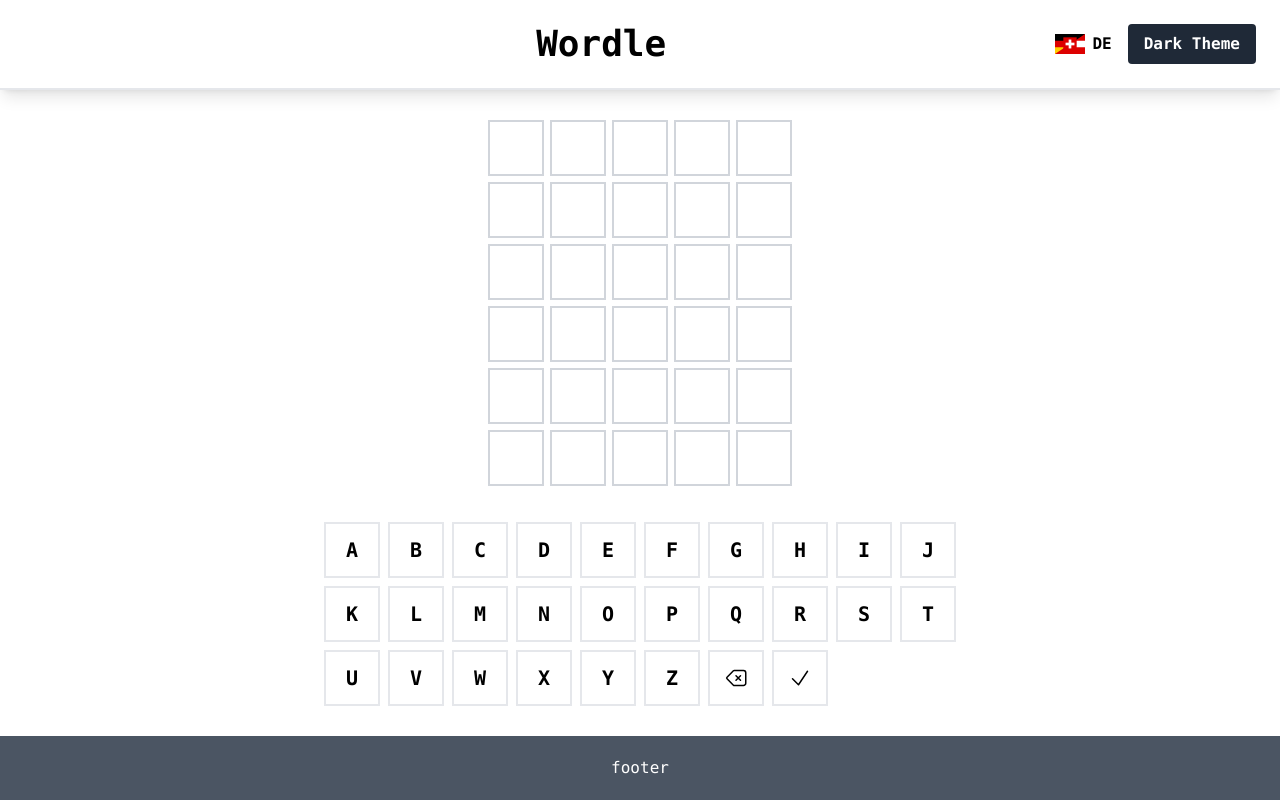
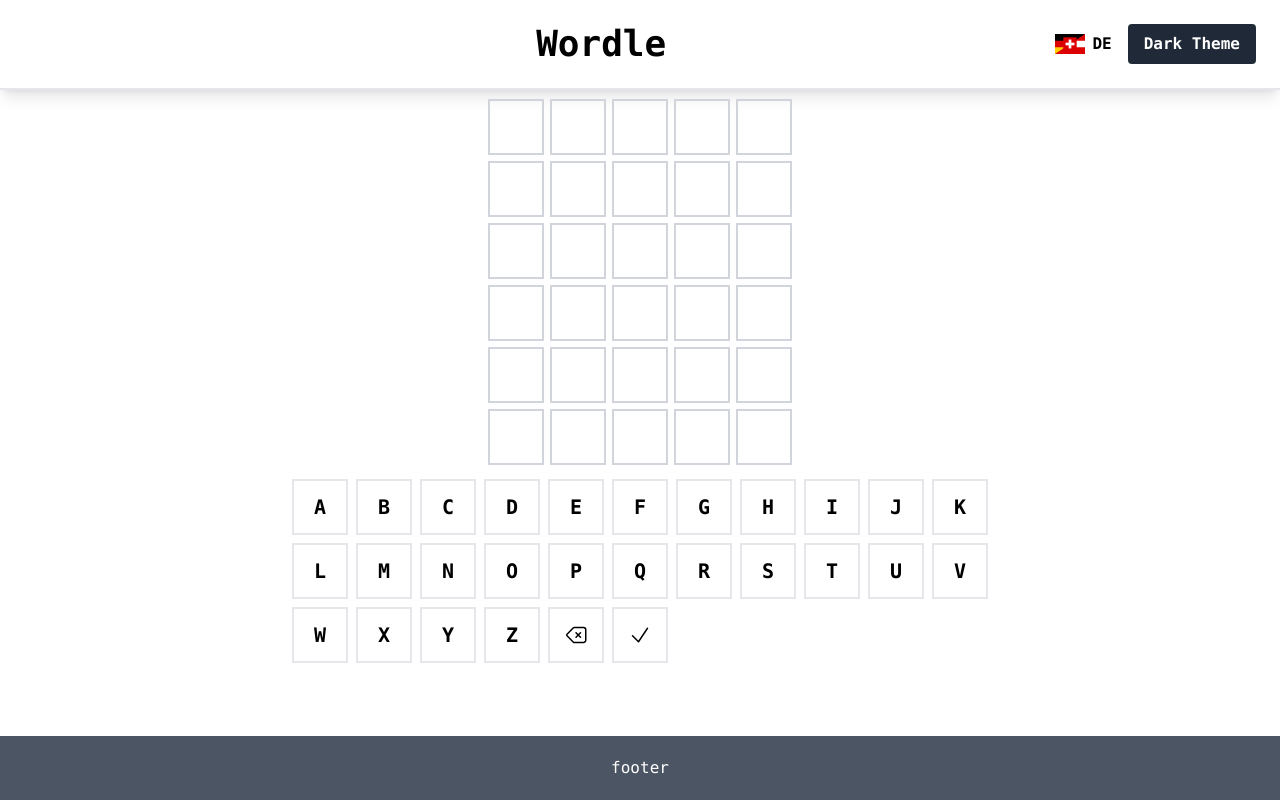
Before and after one commit to priegelsdev/wordle, a React (Vite) app: page / in a window 1280 px wide. Built offline with nearby package versions, Linux system fonts and the light colour scheme.

Commit message:
add state and useEffect in Keyboard component depending on language to possibly add Umlauts

```diff
--- a/src/App.tsx
+++ b/src/App.tsx
@@ -240,6 +240,7 @@
           guessedLetters={guessedLetters}
           allGuessedLetters={allGuessedLetters}
           quizWord={quizWord}
+          englishMode={englishMode}
         />
       </div>
 
--- a/src/Components/Keyboard.tsx
+++ b/src/Components/Keyboard.tsx
@@ -1,4 +1,4 @@
-import React from 'react';
+import React, { useEffect, useState } from 'react';
 
 const arrow = (
   <svg
@@ -74,6 +74,7 @@
   guessedLetters: string[];
   allGuessedLetters: string[];
   quizWord: string;
+  englishMode: boolean;
 };
 
 export default function Keyboard({
@@ -83,7 +84,23 @@
   guessedLetters,
   allGuessedLetters,
   quizWord,
+  englishMode,
 }: KeyboardProps) {
+  // KEYS state depending on language
+  const [keys, setKeys] = useState<any[]>(KEYS);
+
+  function changeKeyboard() {
+    if (!englishMode) {
+      setKeys((prevState) => [...prevState, 'ä', 'ö', 'ü']);
+    } else if (keys.includes('ä')) {
+      setKeys(KEYS);
+    }
+  }
+
+  useEffect(() => {
+    changeKeyboard();
+  }, [englishMode]);
+
   // function to run onClick passed down to keyElements
   function handleClick(e: React.MouseEvent<HTMLButtonElement>) {
     const id = e.currentTarget.id;
@@ -97,7 +114,7 @@
     }
   }
 
-  const keyElements = KEYS.map((key, index) => (
+  const keyElements = keys.map((key, index) => (
     <button
       id={`${index}`}
       key={index}
@@ -127,7 +144,7 @@
   ));
 
   return (
-    <div className="w-screen grid grid-rows-3 grid-cols-Keyboard gap-2 justify-center justify-items-center">
+    <div className="w-screen grid grid-rows-4 grid-cols-Keyboard gap-2 justify-center justify-items-center">
       {keyElements}
     </div>
   );
--- a/tailwind.config.cjs
+++ b/tailwind.config.cjs
@@ -5,7 +5,7 @@
     extend: {
       gridTemplateColumns: {
         // Keyboard grid
-        Keyboard: 'repeat(10, minmax(0, 56px))',
+        Keyboard: 'repeat(11, minmax(0, 56px))',
       },
       colors: {
         'asphalt-gray': '#74787B',
```
